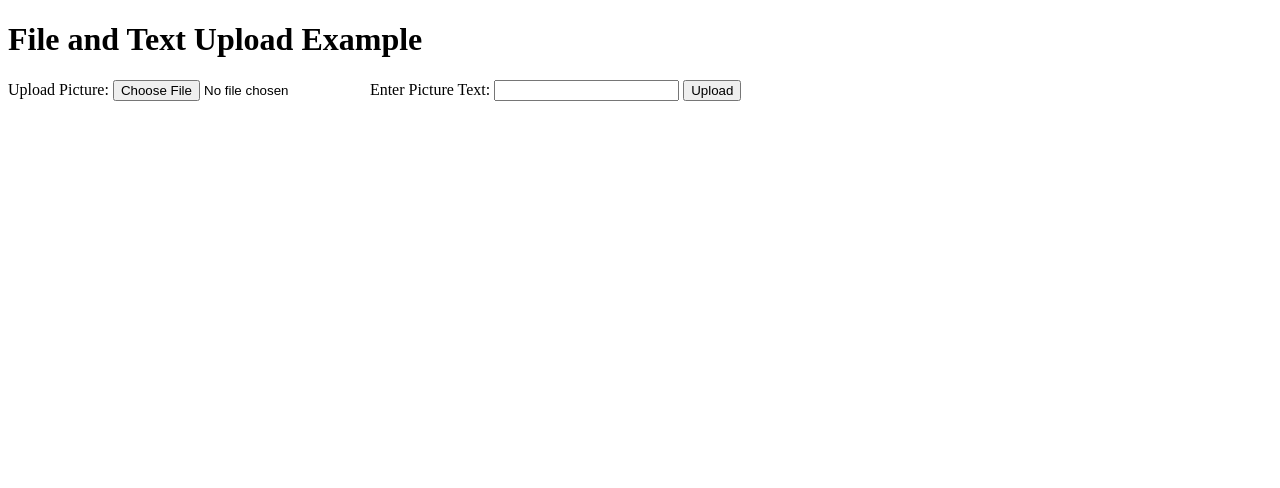
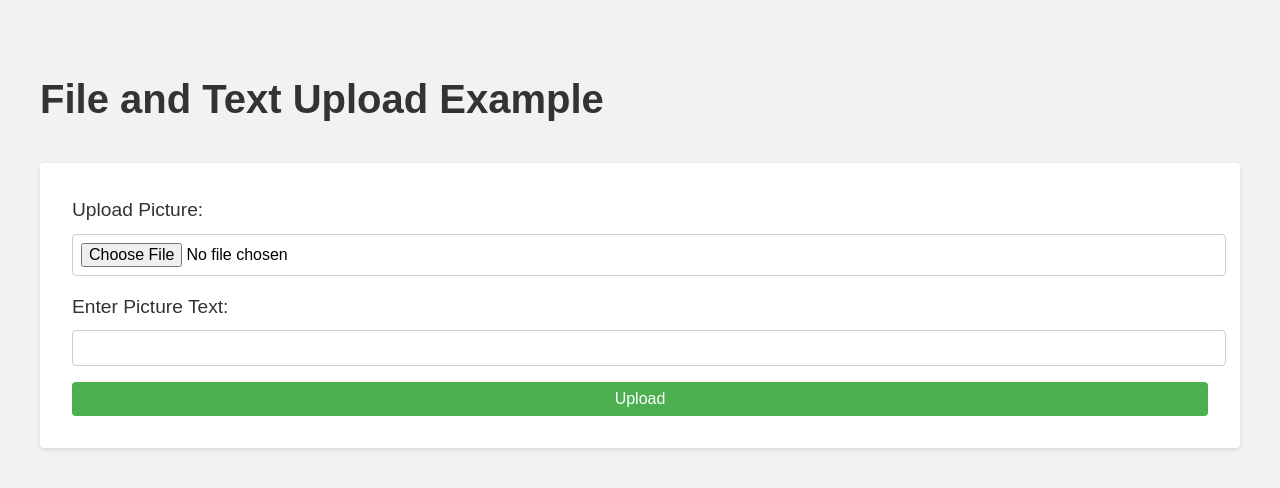
Before and after one commit to 1Sig/InfoKiosk-database, a website: page public/Index.html in a window 1280 px wide. Drawn offline with Linux system fonts and the light colour scheme.

```diff
--- a/package.json
+++ b/package.json
@@ -1,5 +1,6 @@
 {
   "dependencies": {
+    "ejs": "^3.1.9",
     "express": "^4.18.2",
     "mongodb": "^6.3.0",
     "mongoose": "^8.0.3",
@@ -11,7 +12,6 @@
   "description": "Lage en database kiosk som skal kunne vise viktig og intresant info på skjermer",
   "version": "1.0.0",
   "main": "app.js",
-  "devDependencies": {},
   "scripts": {
     "test": "echo \"Error: no test specified\" && exit 1"
   },
--- a/public/Index.html
+++ b/public/Index.html
@@ -4,7 +4,7 @@
 <head>
     <meta charset="UTF-8">
     <meta name="viewport" content="width=device-width, initial-scale=1.0">
-    <link rel="stylesheet" href="app.js">
+    <link rel="stylesheet" href="Styles.CSS">
     <title>File Management</title>
 </head>
 <body>
@@ -18,5 +18,8 @@
 
       <button type="submit">Upload</button>
     </form>
-  </body>
-  </html>
+
+    <!-- Add the script tag to include your application's JavaScript code -->
+    <script src="app.js"></script>
+</body>
+</html>
--- a/public/Styles.CSS
+++ b/public/Styles.CSS
@@ -1,37 +1,51 @@
 body {
     font-family: Arial, sans-serif;
-    margin: 0;
-    padding: 0;
-    background-color: #f4f4f4;
+    line-height: 1.6;
+    background-color: #f2f2f2;
+    padding: 2rem;
   }
 
-header {
-    background-color: #333;
-    color: #fff;
-    padding: 10px;
-    text-align: center;
+  h1 {
+    font-size: 2.5rem;
+    color: #333;
+    margin-bottom: 2rem;
   }
 
-main {
-    max-width: 800px;
-    margin: 20px auto;
+  form {
+    display: flex;
+    flex-direction: column;
     background-color: #fff;
-    padding: 20px;
-    box-shadow: 0 0 10px rgba(0, 0, 0, 0.1);
+    padding: 2rem;
+    border-radius: 4px;
+    box-shadow: 0 2px 4px rgba(0, 0, 0, 0.1);
   }
 
-article {
-    margin-bottom: 20px;
+  label {
+    font-size: 1.2rem;
+    color: #333;
+    margin-bottom: 0.5rem;
   }
 
-h2 {
-    color: #333;
+  input[type="file"],
+  input[type="text"] {
+    padding: 0.5rem;
+    border: 1px solid #ccc;
+    border-radius: 4px;
+    margin-bottom: 1rem;
+    font-size: 1rem;
+    width: 100%;
   }
 
-p {
-    color: #666;
+  button[type="submit"] {
+    padding: 0.5rem 2rem;
+    background-color: #4CAF50;
+    color: #fff;
+    border: none;
+    border-radius: 4px;
+    cursor: pointer;
+    font-size: 1rem;
   }
 
-time {
-    color: #999;
+  button[type="submit"]:hover {
+    background-color: #45a049;
   }
```
Also changed, not shown: app.js (+34 -2 lines), public/files.html (added, +23 -0 lines), uploads/file-1705307863741.jpg (added), uploads/file-1705307882600.jpg (added), uploads/file-1705309109301.jpg (added), uploads/file-1705309124631.jpg (added), 1 other file. Lines whose indentation alone changed are shown as unchanged.
